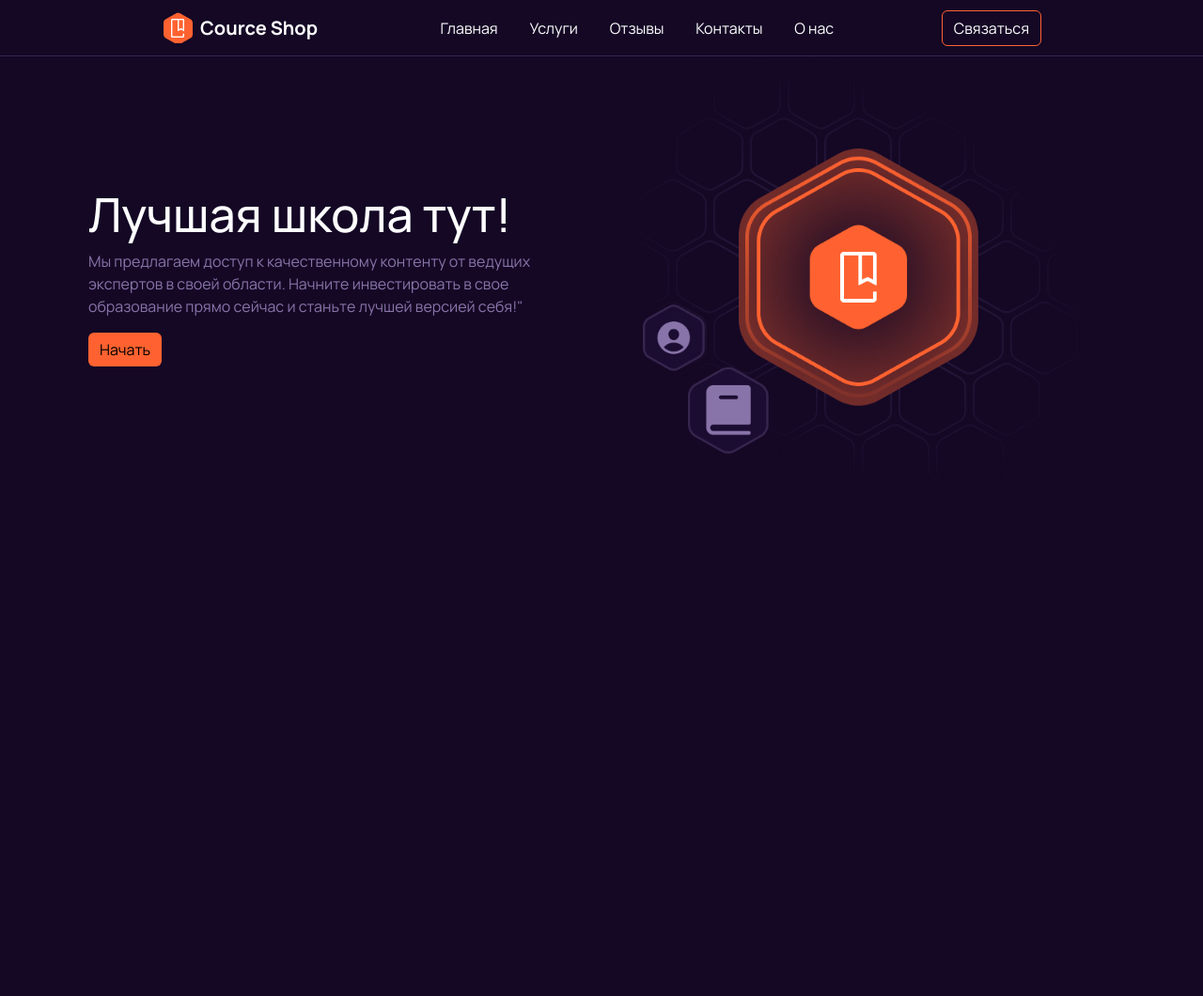
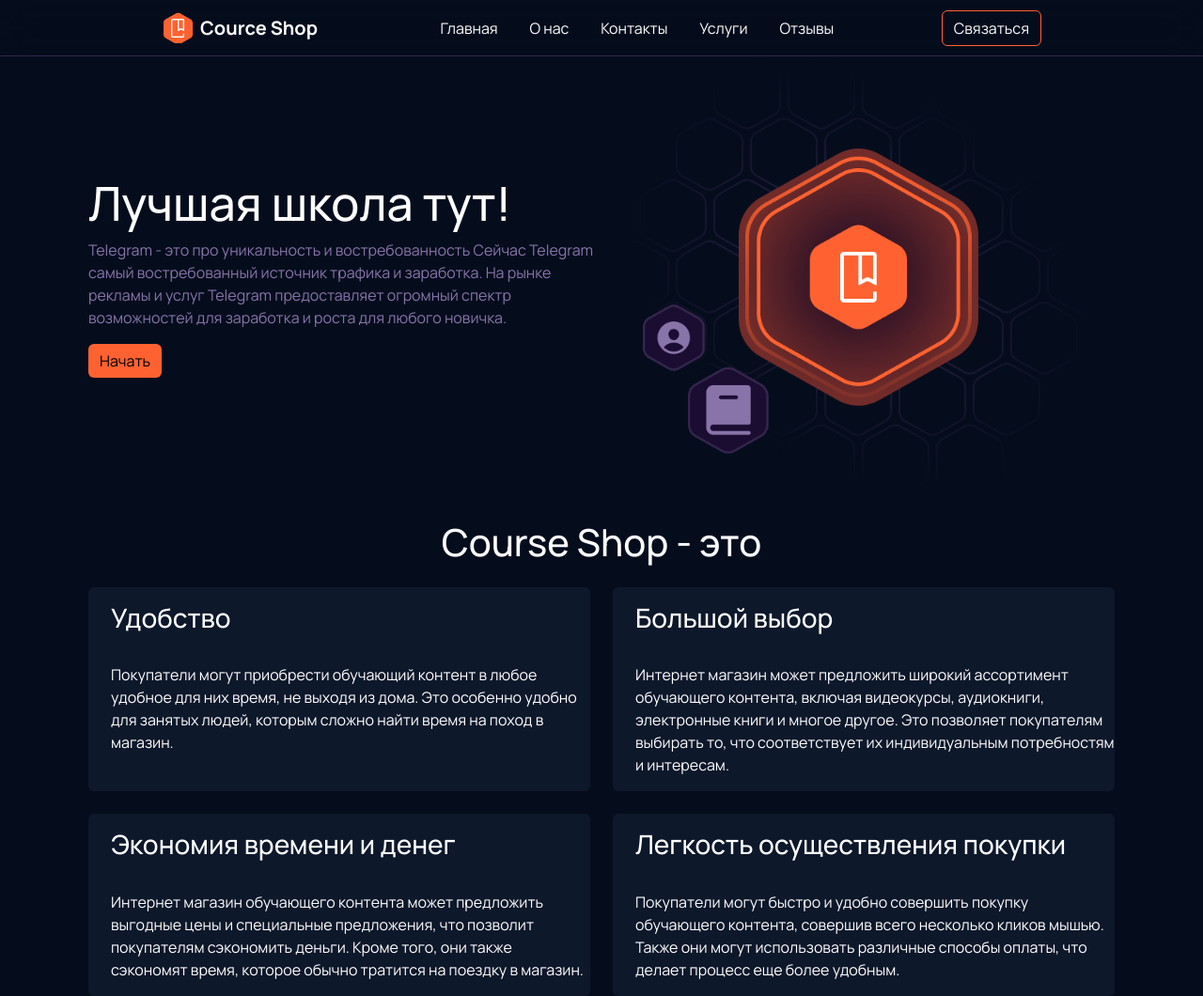
Before and after one commit to KellMinorniy/school_course, a plain HTML site: page index.html in a window 1280 px wide. Shown: the whole page at 94% size. Before the commit the page ends 800 px from the top, so only its background shows below. Drawn offline with nearby package versions, Linux system fonts and the light colour scheme.

Commit message:
animate + about

```diff
--- a/assets/css/main.css
+++ b/assets/css/main.css
@@ -2,19 +2,27 @@
 
 body {
     font-family: 'Manrope', sans-serif;
-    background-color: #140825;
+    background-color: var(--contrast-color);
     color: white;
+    margin: 0;
+    box-sizing: border-box;
 }
 
 :root {
     --main-color: #FF6230;
-    --contrast-color: ;
+    --contrast-color: #050D1D;
     --link-color: #fff;
-    --blck-color: #1B0C32;
+    --blck-color: #0E182B;
+    --mute-color: #8974A9;
 }
 
 .navbar-brand {
     font-weight: bold;
+}
+
+.navbar.sticky-top {
+    backdrop-filter: blur(20px);
+    background-color:  rgba(5, 13, 29, 0.4);
 }
 
 .navbar-nav {
@@ -30,6 +38,12 @@ nav {
     border-bottom: solid #36264E 0.5px;
 }
 
+.nav-link:hover {
+    transform: translateY(3px);
+    border-bottom: var(--main-color) 0.5px solid;
+    transition: 0.4s;
+}
+
 /* main */
 
 .polygon {
@@ -39,14 +53,14 @@ nav {
 
 
 .left-head > p{
-    color: #8974A9;
+    color: var(--mute-color);
 }
 
 .left-head > h1 {
     font-size: 50px;
 }
 
-.left-head > button {
+.left-head > button, .left-head > button:hover {
     background-color: var(--main-color);
     color: black;
     border: none;
@@ -60,6 +74,8 @@ nav {
     justify-content: space-between !important;
 }
 
+
+
 .navbar-nav {
     width: 100%;
 }
@@ -69,16 +85,17 @@ nav {
 }
 
 .polygon {
-    width: 70%;
+    width: 100% !important;
     margin: 0 auto;
 }
 
 .left-head {
     width: 100% !important;
 }
+}
 
-.image {
-    display: flex;
-    justify-content: center;
+/* about */
+
+.block {
+    background-color: var(--blck-color);
 }
-}
--- a/index.html
+++ b/index.html
@@ -1,30 +1,49 @@
 <!DOCTYPE html>
 <html lang="en">
-
   <head>
-    <meta charset="UTF-8">
-    <meta name="viewport" content="width=device-width, initial-scale=1.0">
+    <meta charset="UTF-8" />
+    <meta name="viewport" content="width=device-width, initial-scale=1.0" />
     <title>Document</title>
-    <link rel="stylesheet" href="https://cdn.jsdelivr.net/npm/bootstrap@5.3.2/dist/css/bootstrap.min.css">
-    <link rel="stylesheet" href="assets/css/main.css">
+    <link
+      rel="stylesheet"
+      href="https://cdn.jsdelivr.net/npm/bootstrap@5.3.2/dist/css/bootstrap.min.css"
+    />
+    <link rel="stylesheet" href="assets/css/main.css" />
   </head>
 
   <body>
-
-    <nav class="navbar navbar-expand-lg d-flex" data-bs-theme="dark">
+    <nav class="navbar navbar-expand-lg d-flex sticky-top" data-bs-theme="dark">
       <div class="header container-fluid d-flex justify-content-around w-75">
         <div class="logo">
-                <a class="navbar-brand text-bold d-flex align-items-center" href="#"><img src="assets/img/logo.png" alt="" class="me-2">Cource Shop</a>
+          <a class="navbar-brand text-bold d-flex align-items-center" href="#"
+            ><img src="assets/img/logo.png" alt="" class="me-2" />Cource Shop</a
+          >
         </div>
-            <button class="navbar-toggler" type="button" data-bs-toggle="collapse"
-                data-bs-target="#navbarSupportedContent" aria-controls="navbarSupportedContent" aria-expanded="false"
-                aria-label="Toggle navigation">
+        <button
+          class="navbar-toggler"
+          type="button"
+          data-bs-toggle="collapse"
+          data-bs-target="#navbarSupportedContent"
+          aria-controls="navbarSupportedContent"
+          aria-expanded="false"
+          aria-label="Toggle navigation"
+        >
           <span class="navbar-toggler-icon"></span>
         </button>
         <div class="collapse navbar-collapse" id="navbarSupportedContent">
-                <ul class="navbar-nav m-lg-auto me-auto mb-2 mb-lg-0 d-flex justify-content-around">
+          <ul
+            class="navbar-nav m-lg-auto me-auto mb-2 mb-lg-0 d-flex justify-content-around"
+          >
             <li class="nav-item">
-                        <a class="nav-link active" aria-current="page" href="#main">Главная</a>
+              <a class="nav-link active" aria-current="page" href="#main"
+                >Главная</a
+              >
+            </li>
+            <li class="nav-item">
+              <a class="nav-link active" href="#">О нас</a>
+            </li>
+            <li class="nav-item">
+              <a class="nav-link active" href="#">Контакты</a>
             </li>
             <li class="nav-item">
               <a class="nav-link active" href="#price">Услуги</a>
@@ -32,15 +51,11 @@
             <li class="nav-item">
               <a class="nav-link active" href="#">Отзывы</a>
             </li>
-                    <li class="nav-item">
-                        <a class="nav-link active" href="#">Контакты</a>
-                    </li>
-                    <li class="nav-item">
-                        <a class="nav-link active" href="#">О нас</a>
-                    </li>
           </ul>
           <div class="end">
-                    <button href="#" class="btn-nav btn btn-primary bg-transparent">Связаться</button>
+            <button href="#" class="btn-nav btn btn-primary bg-transparent">
+              Связаться
+            </button>
           </div>
         </div>
       </div>
@@ -48,18 +63,73 @@
     <main>
       <div class="container m-auto">
         <div
-                class="container d-flex flex-column flex-lg-row align-items-center justify-content-between w-100 mt-4 mt-lg-0 m-auto">
+          class="container d-flex flex-column flex-lg-row align-items-center justify-content-between w-100 mt-4 mt-lg-0 m-auto"
+          id="main"
+        >
           <div class="left-head w-50">
             <h1 class="w-100">Лучшая школа тут!</h1>
-                    <p class="w-100">Мы предлагаем доступ к качественному контенту от ведущих экспертов в своей области.
-                        Начните инвестировать в свое образование прямо сейчас и станьте лучшей версией себя!"</p>
+            <p class="w-100">
+              Telegram - это про уникальность и востребованность Сейчас Telegram
+              самый востребованный источник трафика и заработка. На рынке
+              рекламы и услуг Telegram предоставляет огромный спектр
+              возможностей для заработка и роста для любого новичка.
+            </p>
             <button class="btn btn-primary">Начать</button>
           </div>
-                    <img src="assets/img/Polygon.png" alt="" class="polygon w-50">
+          <img src="assets/img/Polygon.png" alt="" class="polygon w-50" />
+        </div>
+
+        <!-- About -->
+
+        <div class="container-fluid mt-4">
+          <h1 class="text-center font-bold">Course Shop - это</h1>
+          <div class="d-flex flex-column flex-md-row gap-4 mt-4">
+            <!-- item 1 -->
+            <div class="block d-flex col pt-3 ps-4 flex-column rounded">
+              <h3>Удобство</h3>
+              <p class="mt-4">
+                Покупатели могут приобрести обучающий контент в любое удобное
+                для них время, не выходя из дома. Это особенно удобно для
+                занятых людей, которым сложно найти время на поход в магазин.
+              </p>
+            </div>
+            <!-- item 2 -->
+            <div class="block d-flex col pt-3 ps-4 flex-column rounded">
+              <h3>Большой выбор</h3>
+              <p class="mt-4">
+                Интернет магазин может предложить широкий ассортимент обучающего
+                контента, включая видеокурсы, аудиокниги, электронные книги и
+                многое другое. Это позволяет покупателям выбирать то, что
+                соответствует их индивидуальным потребностям и интересам.
+              </p>
+            </div>
+          </div>
+
+          <div class="d-flex flex-column flex-md-row gap-4 mt-4">
+            <!-- item 3 -->
+            <div class="block d-flex col pt-3 ps-4 flex-column rounded">
+              <h3>Экономия времени и денег</h3>
+              <p class="mt-4">
+                Интернет магазин обучающего контента может предложить выгодные
+                цены и специальные предложения, что позволит покупателям
+                сэкономить деньги. Кроме того, они также сэкономят время,
+                которое обычно тратится на поездку в магазин.
+              </p>
+            </div>
+            <!-- item 4 -->
+            <div class="block d-flex col pt-3 ps-4 flex-column rounded">
+              <h3>Легкость осуществления покупки</h3>
+              <p class="mt-4">
+                Покупатели могут быстро и удобно совершить покупку обучающего
+                контента, совершив всего несколько кликов мышью. Также они могут
+                использовать различные способы оплаты, что делает процесс еще
+                более удобным.
+              </p>
+            </div>
+          </div>
         </div>
       </div>
     </main>
     <script src="https://cdn.jsdelivr.net/npm/bootstrap@5.3.2/dist/js/bootstrap.bundle.min.js"></script>
   </body>
-
 </html>
```
Lines whose indentation alone changed are shown as unchanged.
